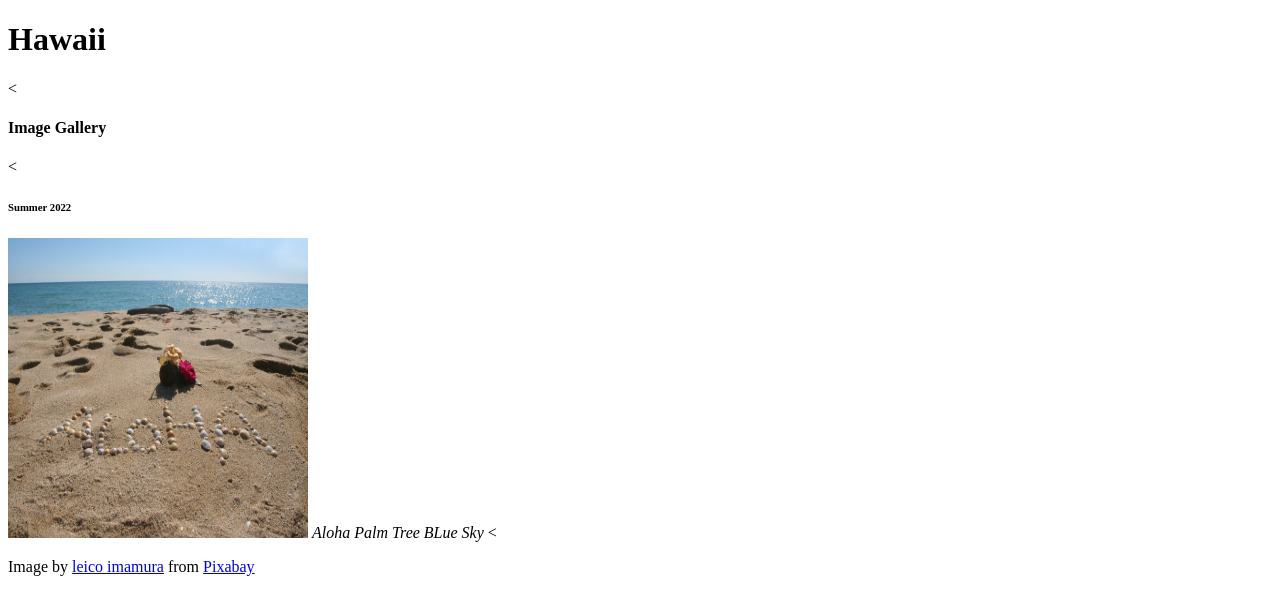
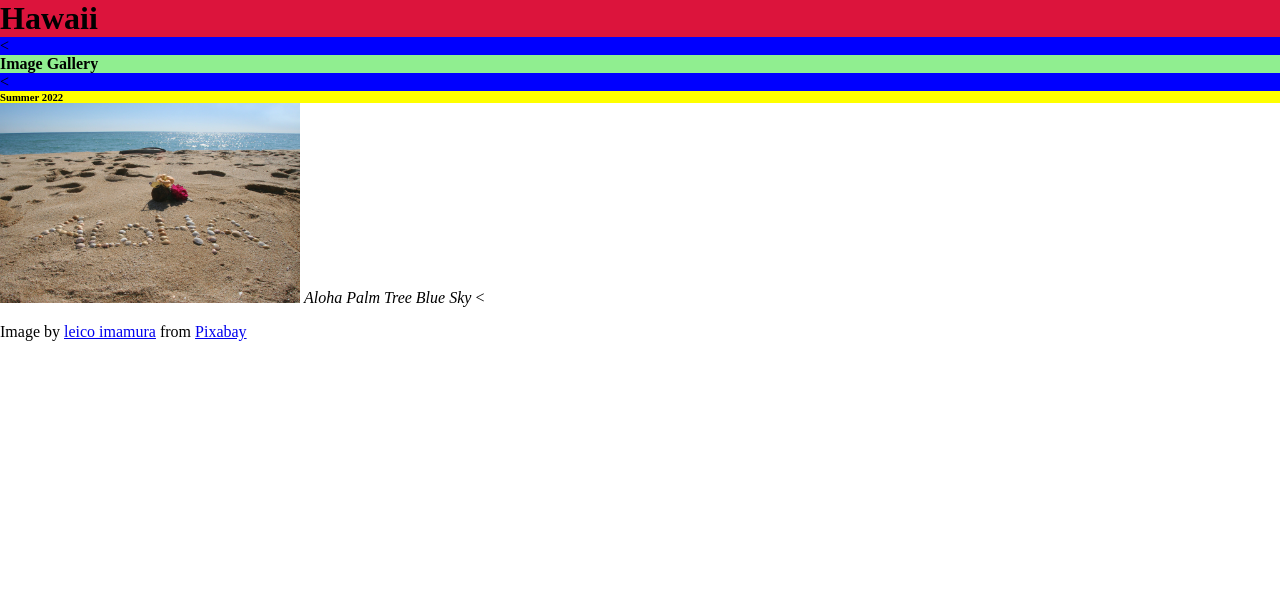
Before and after one commit to CSF2223/imagegallery-FortierKaley, a plain HTML site: page index.html in a window 1280 px wide. Drawn offline with Linux system fonts and the light colour scheme.

Commit message:
Begin HTML project structure

```diff
--- a/index.html
+++ b/index.html
@@ -5,6 +5,8 @@
     <meta name="viewport" content="width=device-width, initial-scale=1.0">
     <meta http-equiv="X-UA-Compatible" content="ie=edge">
     <title>Image Gallery</title>
+    <link rel="stylesheet" href="style.css" type="text/css" />
+
 </head>
 <body>
     <header>
@@ -15,8 +17,8 @@
 
     <section>
         <div>
-            <img src="assets/aloha-305857_1920.jpg" alt="Aloha Palm Tree Blue Sky" width="300" height="300"></img>
-            <cite>Aloha Palm Tree BLue Sky</cite>
+            <img src="assets/aloha-305857_1920.jpg" alt="Aloha Palm Tree Blue Sky" width="300" height=""></img>
+            <cite>Aloha Palm Tree Blue Sky</cite>
             <<p>Image by <a href="https://pixabay.com/users/graziebambino-1593455/?utm_source=link-attribution&amp;utm_medium=referral&amp;utm_campaign=image&amp;utm_content=2700190">leico imamura</a>
             from <a href="https://pixabay.com/?utm_source=link-attribution&amp;utm_medium=referral&amp;utm_campaign=image&amp;utm_content=2700190">Pixabay</a></p>
         </div>
--- a/style.css
+++ b/style.css
@@ -5,3 +5,31 @@ font color:
 secondary color:
 tertiary color:
 */
+
+/* CSS syntax notes:
+    selector {property: value;}
+*/
+
+body {
+        margin: 0;
+}
+
+header {
+    background-color: blue;
+     margin: 0;
+}
+
+h1 {
+    background-color: crimson;
+     margin: 0;
+}
+
+h4 {
+    background-color: lightGreen;
+     margin: 0;
+}
+
+h6 {
+    background-color: yellow;
+     margin: 0;
+}
```
